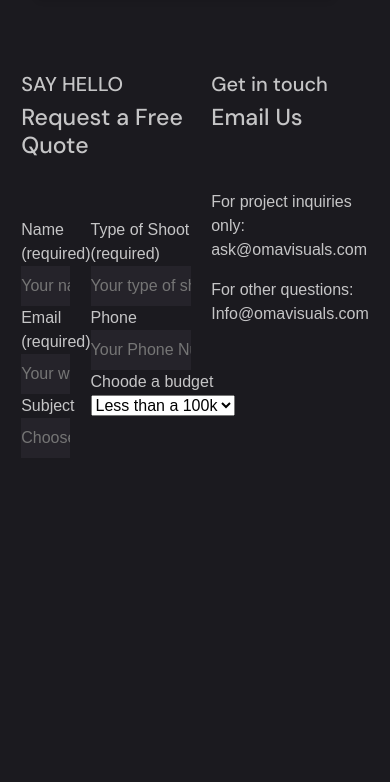
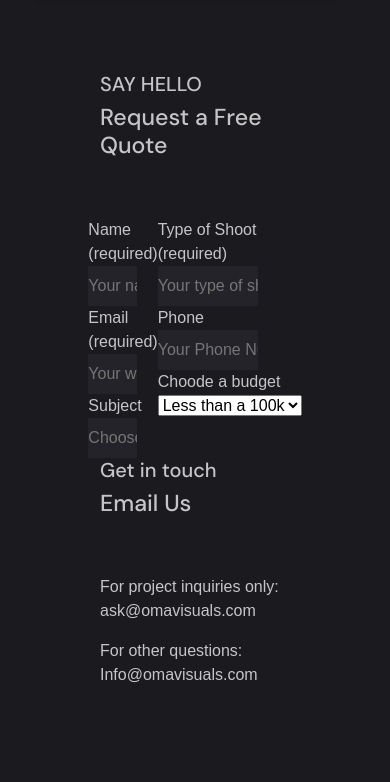
Before and after one commit to Brixx961/Design-to-code, a plain HTML site: page index.html in a window 390 px wide. Shown: the part 8902-9684 px from the top of the page. Drawn offline with nearby package versions, Linux system fonts and the light colour scheme.

Commit message:
Enhanced CSS for improved mobile responsiveness

```diff
--- a/style.css
+++ b/style.css
@@ -656,14 +656,14 @@ form, input, select, label {
 }
 
 .contact-container{
-  display: flex;
+  display: ;
   position: relative;
   justify-content: center;
   align-content: center;
   align-items: stretch;
   margin: 0px 100px;
   color: #ffffffbf;
-  padding-bottom: 0px;
+  padding-bottom: 150px;
   margin-bottom: 0px;
 }
 
@@ -688,17 +688,31 @@ form, input, select, label {
 }
 
 .form-grid{
-  display: grid;
+  display: flex;
+  justify-content: center;
+  align-items: center;
+  gap: 0px;
+  /* display: grid;
   grid-template-rows: 1fr 2fr;
   grid-template-columns: 2fr 2fr;
   width: 100%;
-  gap: 0px;
+  gap: 0px; */
 
 }
 
 .form-grid1{
-  margin: 0;
+  align-self: flex-start;
+  width: 100%;
+
+  /* margin: 0;
   padding: 0;
+   */
+}
+
+.form-grid2{
+
+  align-self: flex-start;
+  width: 100%;
 
 }
 
```
